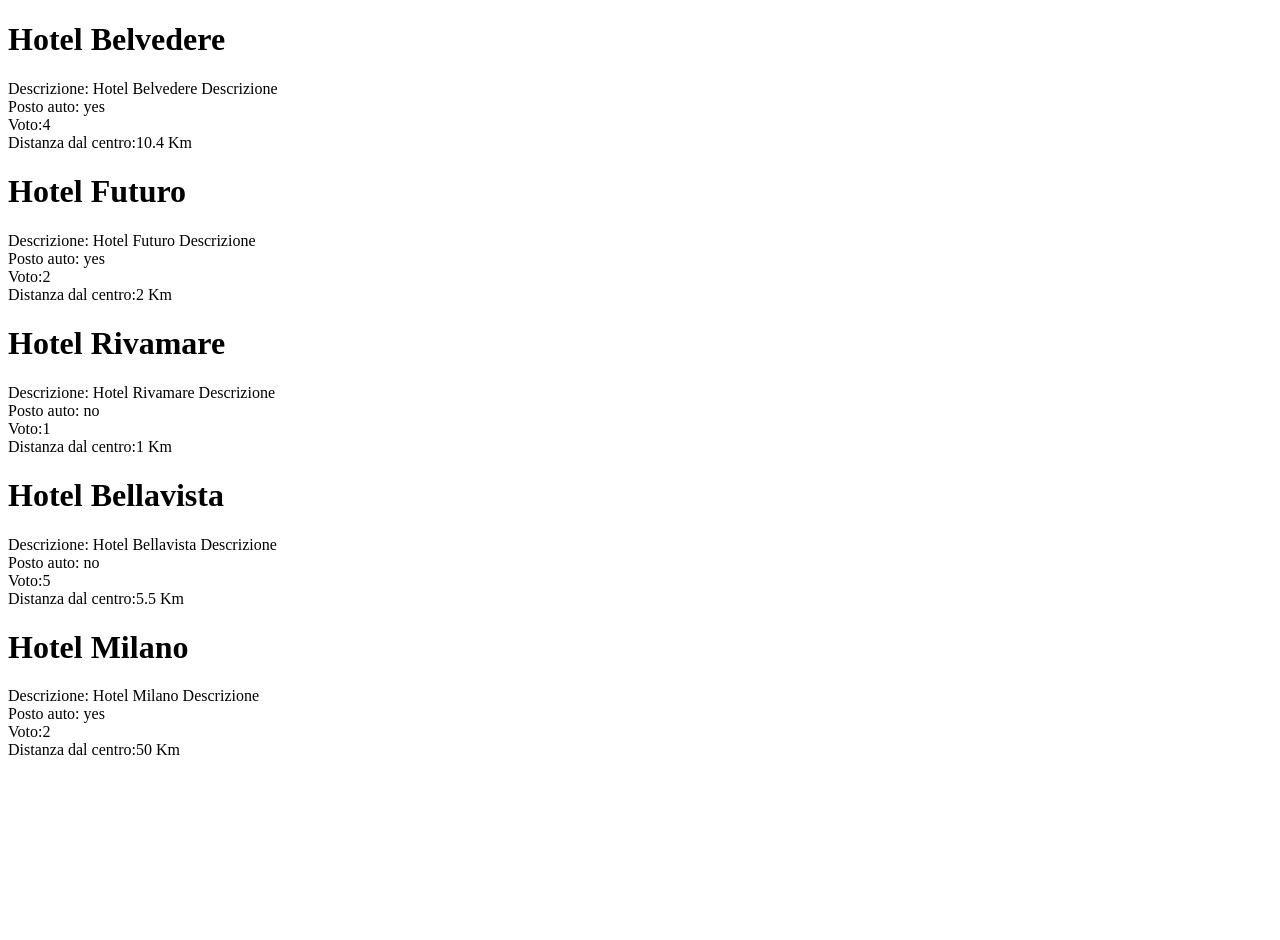
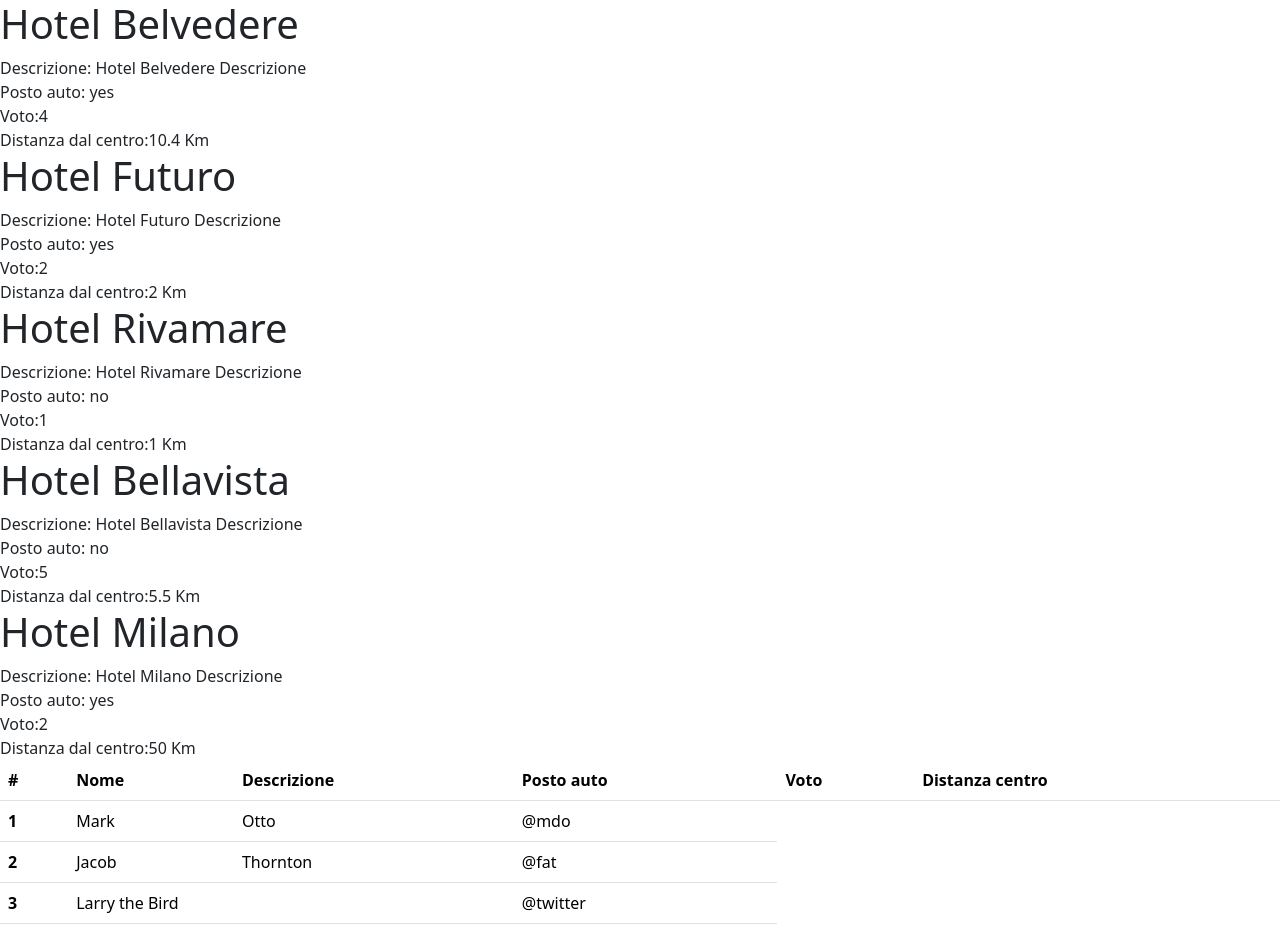
Before and after one commit to carmelocammalleri/php-hotel, a PHP site: page / in a window 1280 px wide. Before the commit the page ends 755 px from the top, so only its background shows below. Run offline with PHP 8.4, Linux system fonts and the light colour scheme.

Commit message:
[add]: table

```diff
--- a/index.php
+++ b/index.php
@@ -50,6 +50,11 @@ $hotels = [
 <head>
   <meta charset="UTF-8">
   <meta name="viewport" content="width=device-width, initial-scale=1.0">
+
+  <!-- BOOTSTRAP -->
+  <link href="https://cdn.jsdelivr.net/npm/bootstrap@5.3.2/dist/css/bootstrap.min.css" rel="stylesheet" integrity="sha384-T3c6CoIi6uLrA9TneNEoa7RxnatzjcDSCmG1MXxSR1GAsXEV/Dwwykc2MPK8M2HN" crossorigin="anonymous">
+  <script src="https://cdn.jsdelivr.net/npm/bootstrap@5.3.2/dist/js/bootstrap.bundle.min.js" integrity="sha384-C6RzsynM9kWDrMNeT87bh95OGNyZPhcTNXj1NW7RuBCsyN/o0jlpcV8Qyq46cDfL" crossorigin="anonymous"></script>
+
   <title>Hotel</title>
 </head>
 <body>
@@ -65,5 +70,41 @@ $hotels = [
     <?php endforeach?>
   </div>
 
+
+  <table class="table">
+  <thead>
+
+    <tr>
+      <th scope="col">#</th>
+      <th scope="col">Nome</th>
+      <th scope="col">Descrizione</th>
+      <th scope="col">Posto auto</th>
+      <th scope="col">Voto</th>
+      <th scope="col">Distanza centro</th>
+    </tr>
+  </thead>
+  <tbody>
+    <tr>
+      <th scope="row">1</th>
+      <td>Mark</td>
+      <td>Otto</td>
+      <td>@mdo</td>
+    </tr>
+    <tr>
+      <th scope="row">2</th>
+      <td>Jacob</td>
+      <td>Thornton</td>
+      <td>@fat</td>
+    </tr>
+    <tr>
+      <th scope="row">3</th>
+      <td colspan="2">Larry the Bird</td>
+      <td>@twitter</td>
+    </tr>
+  </tbody>
+
+
+</table>
+
 </body>
 </html>
```
